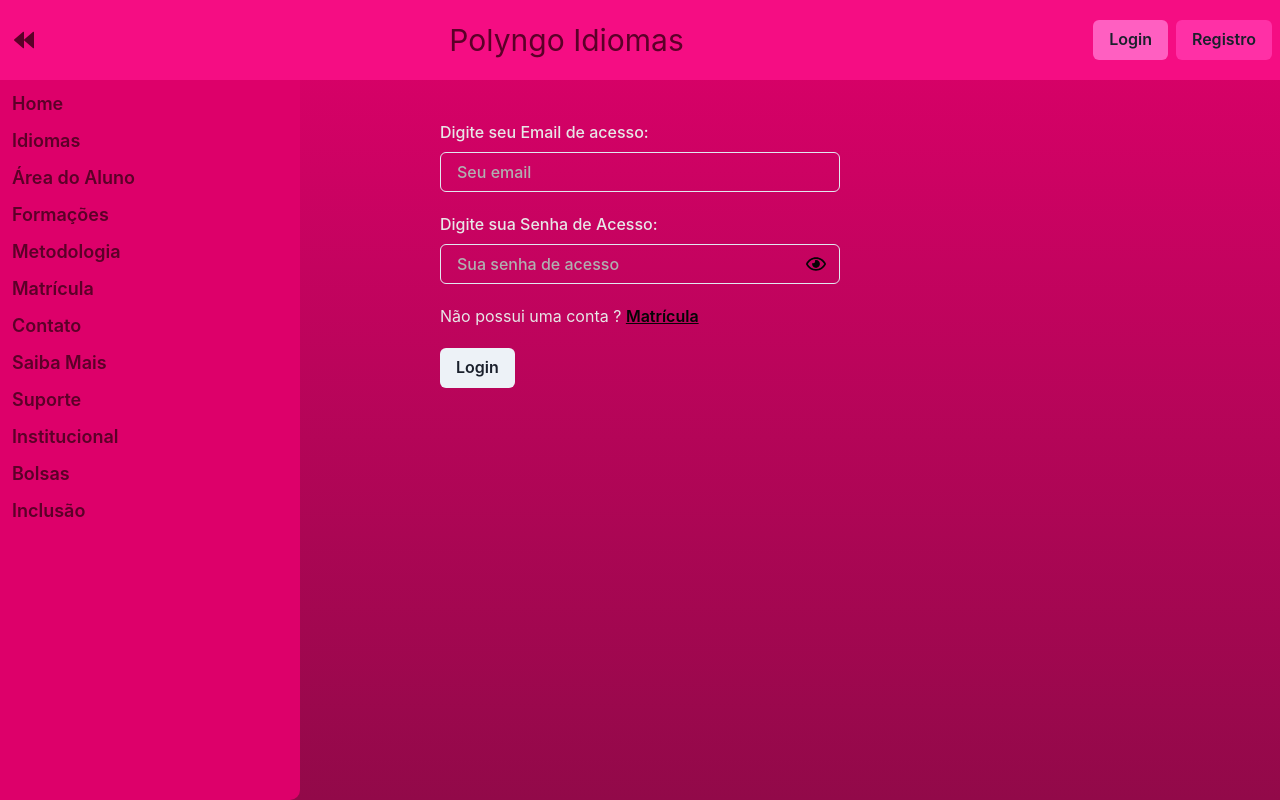
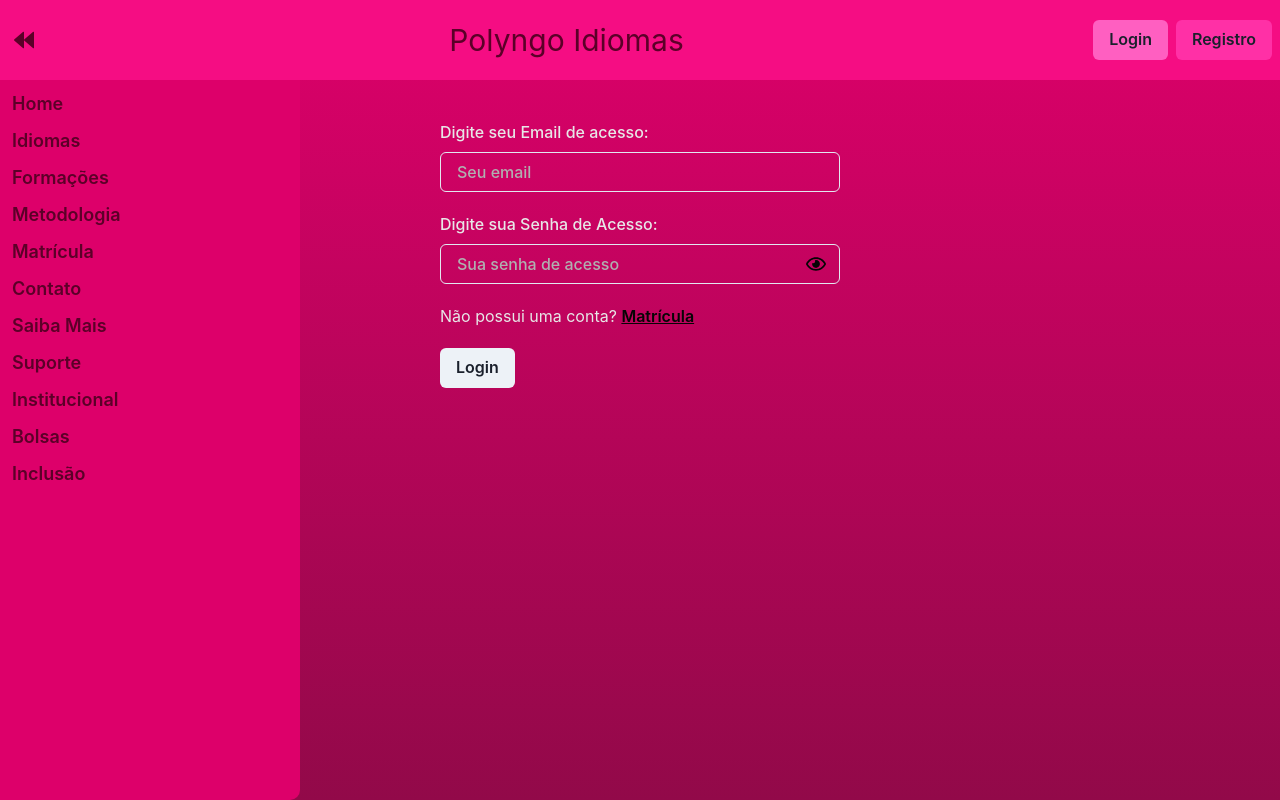
Before and after one commit to matheuslinkdev/Polyngo, a React (Vite) app in the folder polyngo/: page /login in a window 1280 px wide. Both pictures are taken after a click on the icon 24 px from the left and 40 px from the top of the page. Built offline with nearby package versions, Linux system fonts and the light colour scheme.

Commit message:
feat: criar auth context
-Configurando context para as funcoes e estados poderem ser utilizados
em toda a aplicação
-Configurando renderizacao condicional no header, usuarios logados podem
sair e usuarios nao logadospodem entrar ou criar cadastro
-Alteracao nos links da navbar lateral

```diff
--- a/polyngo/src/Components/Common/Header/Header.tsx
+++ b/polyngo/src/Components/Common/Header/Header.tsx
@@ -1,15 +1,19 @@
-import { Flex, Heading, Icon, List, ListItem } from "@chakra-ui/react";
+import { Button, Flex, Heading, Icon, List, ListItem } from "@chakra-ui/react";
 import {
   AiFillBackward,
   AiOutlineMenu,
+  AiOutlineUserAdd,
 } from "react-icons/ai";
 import { useState } from "react";
-import { links } from "./data";
+import { getLinks } from "./data"; // Import getLinks instead of links
 import { Link } from "react-router-dom";
 import UserButtons from "../../Buttons/UserButtons";
+import { useAuth } from "../../../Context/AuthContext";
 
 const Header = () => {
+  const { isAuthenticated, logout } = useAuth();
   const [sidebarOpen, setSidebarOpen] = useState(false);
+  const links = getLinks(); // Call getLinks to get the array of links
 
   return (
     <Flex
@@ -42,8 +46,7 @@ const Header = () => {
       >
         {sidebarOpen && (
           <List ml={3}>
-            {links.map((link, index) => {
-              return (
+            {links.map((link, index) => (
               <Link
                 key={index}
                 to={link.href}
@@ -60,16 +63,16 @@ const Header = () => {
                   {link.ref}
                 </ListItem>
               </Link>
-              );
-            })}
+            ))}
           </List>
         )}
       </Flex>
       <Heading size="lg" color="pink.950" fontWeight={400}>
         <Link to="/">Polyngo Idiomas</Link>
       </Heading>
-      <UserButtons/>
-      {/* <Link
+      {isAuthenticated ? (
+        <>
+          <Link
             to="perfil"
             style={{
               border: "1px solid var(--chakra-colors-pink-950)",
@@ -87,7 +90,12 @@ const Header = () => {
               cursor="pointer"
               color="pink.950"
             />
-      </Link> */}
+          </Link>
+          <Button onClick={logout}>Sair</Button>
+        </>
+      ) : (
+        <UserButtons />
+      )}
     </Flex>
   );
 };
--- a/polyngo/src/Components/Common/Header/data.ts
+++ b/polyngo/src/Components/Common/Header/data.ts
@@ -1,50 +1,58 @@
-export const links = [
+import { useAuth } from "../../../Context/AuthContext";
+
+export const getLinks = () => {
+  const { isAuthenticated } = useAuth();
+
+  const links = [
     {
       ref: "Home",
-        href: "/"
+      href: "/",
     },
     {
       ref: "Idiomas",
-        href: "/idiomas"
+      href: "/idiomas",
     },
-    {
+    isAuthenticated && {
       ref: "Área do Aluno",
-        href: "/areadoaluno"
+      href: "/areadoaluno",
     },
     {
       ref: "Formações",
-        href: "/formacoes"
+      href: "/formacoes",
     },
     {
       ref: "Metodologia",
-        href: "/metodologia"
+      href: "/metodologia",
     },
     {
       ref: "Matrícula",
-        href: "/matricula"
+      href: "/matricula",
     },
     {
       ref: "Contato",
-        href: "/contato"
+      href: "/contato",
     },
     {
       ref: "Saiba Mais",
-        href: "/saibamais"
+      href: "/saibamais",
     },
     {
       ref: "Suporte",
-        href: "/suporte"
+      href: "/suporte",
     },
     {
       ref: "Institucional",
-        href: "/institucional"
+      href: "/institucional",
     },
     {
       ref: "Bolsas",
-        href: "/bolsas"
+      href: "/bolsas",
     },
     {
       ref: "Inclusão",
-        href: "/inclusao"
+      href: "/inclusao",
     },
-]
+  ];
+
+  return links.filter(Boolean);
+};
--- a/polyngo/src/Components/Forms/LoginForm.tsx
+++ b/polyngo/src/Components/Forms/LoginForm.tsx
@@ -8,36 +8,25 @@ import {
   InputRightElement,
   Text,
 } from "@chakra-ui/react";
-import axios from "axios";
-import { useState } from "react";
+import { useState, useContext } from "react";
 import { FaEyeSlash, FaRegEye } from "react-icons/fa";
-import { Link, useNavigate } from "react-router-dom";
+import { Link } from "react-router-dom";
+import { AuthContext } from "../../Context/AuthContext";
 
 const LoginForm = () => {
   const [isHidden, setIsHidden] = useState(true);
-
   const [email, setEmail] = useState("");
   const [password, setPassword] = useState("");
-
-  const navigate = useNavigate();
+  const authContext = useContext(AuthContext);
 
   const handleSubmit = (e) => {
     e.preventDefault();
-    axios
-      .post("http://localhost:5000/login", { email, password })
-      .then((result) => {
-        if (result.status === 200) {
-          navigate("/areadoaluno");
-        }
-        console.log(result);
-      })
-      .catch((err) => console.error(err));
+    authContext?.login(email, password);
   };
 
   return (
     <form onSubmit={handleSubmit}>
       <FormControl w={400} maxW="95dvw" mt={10} color="common.100">
-
         <FormLabel mt={5}>Digite seu Email de acesso:</FormLabel>
         <Input
           type="email"
@@ -71,7 +60,7 @@ const LoginForm = () => {
           </InputRightElement>
         </InputGroup>
         <Text mt={5}>
-          Não possui uma conta ?{" "}
+          Não possui uma conta?{" "}
           <Link
             to="/registro"
             style={{
--- a/polyngo/src/Components/Forms/RegistroForm.tsx
+++ b/polyngo/src/Components/Forms/RegistroForm.tsx
@@ -8,37 +8,21 @@ import {
   InputRightElement,
   Text,
 } from "@chakra-ui/react";
-import axios from "axios";
-import { useState } from "react";
+import { useState, useContext } from "react";
 import { FaEyeSlash, FaRegEye } from "react-icons/fa";
 import { Link } from "react-router-dom";
-import { useNavigate } from "react-router-dom";
+import { AuthContext } from "../../Context/AuthContext";
 
 const RegistroForm = () => {
   const [isHidden, setIsHidden] = useState(true);
-
   const [name, setName] = useState("");
   const [email, setEmail] = useState("");
   const [password, setPassword] = useState("");
-
-  const navigate = useNavigate()
-
-  const cleanStates = () => {
-    setName("");
-    setEmail("");
-    setPassword("");
-  };
+  const authContext = useContext(AuthContext);
 
   const handleSubmit = (e) => {
     e.preventDefault();
-    axios
-      .post("http://localhost:5000/register", { name, email, password })
-      .then((result) => {
-        console.log(result);
-        navigate("/login")
-
-      })
-      .catch((err) => console.error(err));
+    authContext?.signup(name, email, password);
   };
 
   return (
@@ -86,7 +70,7 @@ const RegistroForm = () => {
           </InputRightElement>
         </InputGroup>
         <Text mt={5}>
-          Já possui uma conta ?{" "}
+          Já possui uma conta?{" "}
           <Link
             to="/login"
             style={{
--- /dev/null
+++ b/polyngo/src/Context/AuthContext.tsx
@@ -0,0 +1,69 @@
+// AuthContext.tsx
+import React, { createContext, useState, useContext } from "react";
+import axios from "axios";
+import { useNavigate } from "react-router-dom";
+
+// Define the shape of the context
+interface AuthContextProps {
+  login: (email: string, password: string) => void;
+  signup: (name: string, email: string, password: string) => void;
+  logout: () => void;
+  isAuthenticated: boolean;
+  user: any;
+}
+
+// Create the context
+export const AuthContext = createContext<AuthContextProps>({
+  login: () => {},
+  signup: () => {},
+  logout: () => {},
+  isAuthenticated: false,
+  user: null,
+});
+
+// Custom hook to use the context
+export const useAuth = () => useContext(AuthContext);
+
+// AuthProvider component
+export const AuthProvider: React.FC = ({ children }) => {
+  const [user, setUser] = useState<any>(null);
+  const [isAuthenticated, setIsAuthenticated] = useState(false);
+  const navigate = useNavigate();
+
+  const login = (email: string, password: string) => {
+    axios
+      .post("http://localhost:5000/login", { email, password })
+      .then((result) => {
+        if (result.status === 200) {
+          setUser(result.data.user);
+          setIsAuthenticated(true);
+          navigate("/areadoaluno");
+        }
+      })
+      .catch((err) => console.error(err));
+  };
+
+  const signup = (name: string, email: string, password: string) => {
+    axios
+      .post("http://localhost:5000/register", { name, email, password })
+      .then((result) => {
+        setUser(result.data.user);
+        navigate("/login");
+      })
+      .catch((err) => console.error(err));
+  };
+
+  const logout = () => {
+    setUser(null);
+    setIsAuthenticated(false);
+    navigate("/");
+  };
+
+  return (
+    <AuthContext.Provider
+      value={{ login, signup, logout, isAuthenticated, user }}
+    >
+      {children}
+    </AuthContext.Provider>
+  );
+};
--- a/polyngo/src/providers.tsx
+++ b/polyngo/src/providers.tsx
@@ -1,6 +1,11 @@
 import { ChakraProvider } from "@chakra-ui/react";
 import { theme } from "./theme";
+import { AuthProvider } from "./Context/AuthContext";
 
 export function Providers({ children }: { children: React.ReactNode }) {
-  return <ChakraProvider theme={theme}>{children}</ChakraProvider>;
+  return (
+    <ChakraProvider theme={theme}>
+      <AuthProvider>{children}</AuthProvider>
+    </ChakraProvider>
+  );
 }
```
Also changed, not shown: polyngo/src/Context/LoginContext.tsx (deleted). Lines whose indentation alone changed are shown as unchanged.
